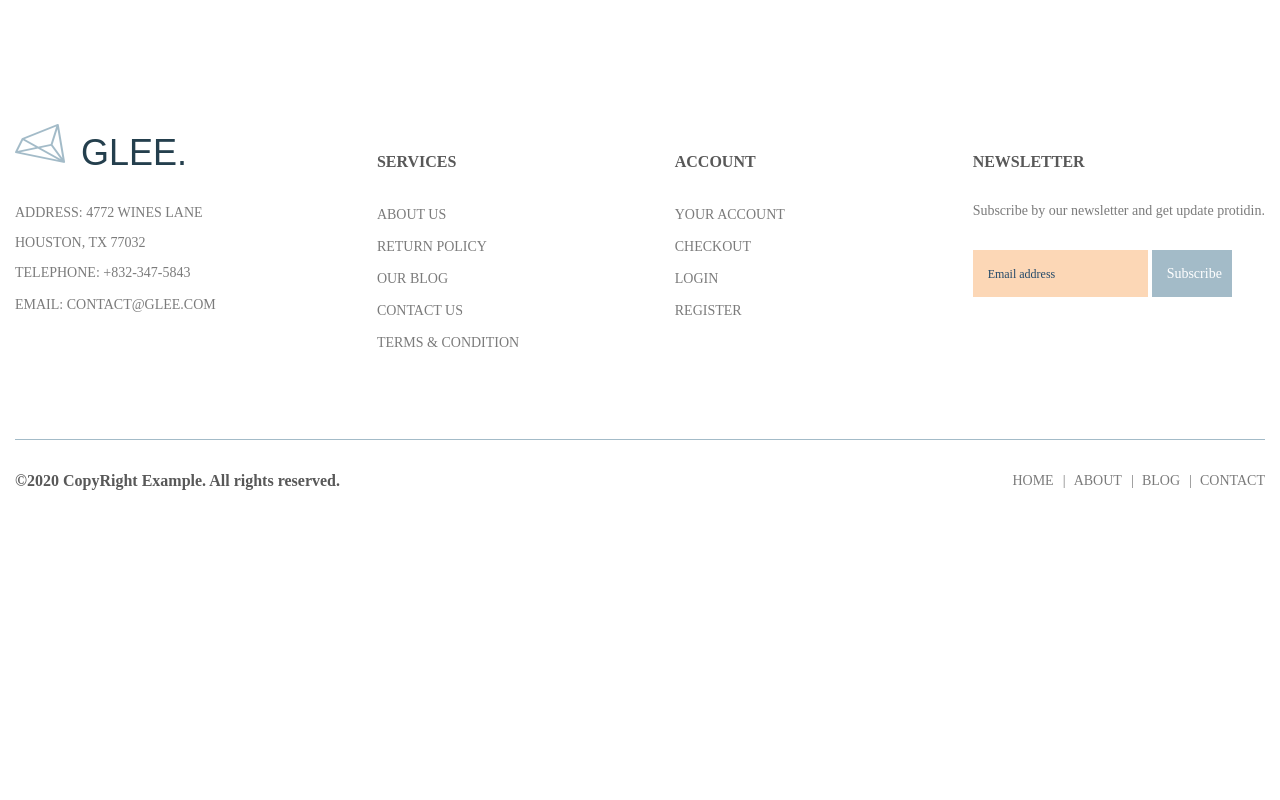
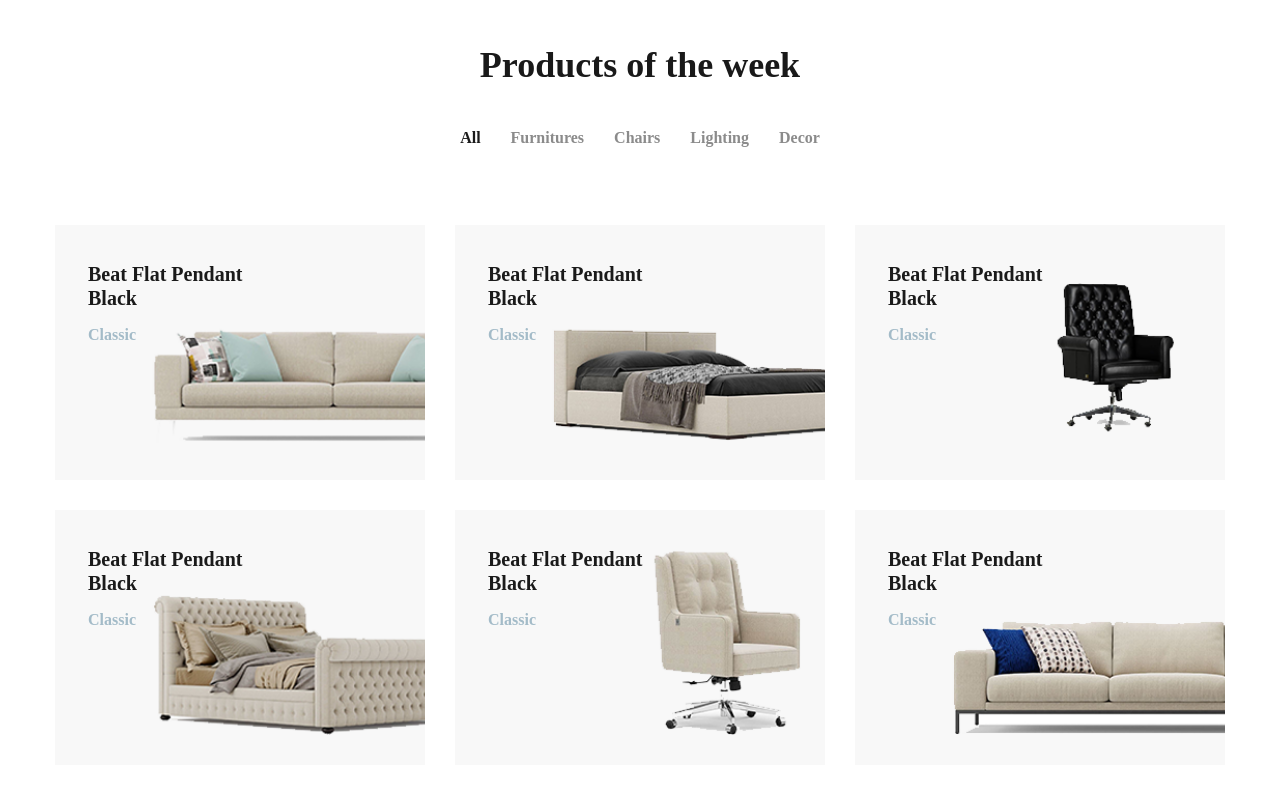
Before and after one commit to Alekseywow/Traning-magazin-, a website: page app/index.html in a window 1280 px wide. Shown: the part 2900-3700 px from the top of the page. Before the commit the page ends 3422 px from the top, so only its background shows below. Drawn offline with nearby package versions, Linux system fonts and the light colour scheme; files that its build step writes are made by us from their sources.

Commit message:
added design

```diff
--- a/app/index.html
+++ b/app/index.html
@@ -172,14 +172,14 @@
                         Products of the week
                     </h2>
                     <div class="product__button">
-                        <button class="product__button-link product__button-link--active">All</button>
-                        <button class="product__button-link">Furnitures</button>
-                        <button class="product__button-link">Chairs</button>
-                        <button class="product__button-link">Lighting</button>
-                        <button class="product__button-link">Decor</button>
+                        <button class="product__button-link product__button-link--active" data-filter="all">All</button>
+                        <button class="product__button-link" data-filter=".category-a" >Furnitures</button>
+                        <button class="product__button-link" data-filter=".category-b">Chairs</button>
+                        <button class="product__button-link" data-filter=".category-c">Lighting</button>
+                        <button class="product__button-link" data-filter=".category-d">Decor</button>
                     </div>
                     <div class="product__inner">
-                        <div class="product__item">
+                        <div class="product__item mix category-a">
                             <div class="product__item-img__box">
                                 <img src="images/chair/chair_5.png" alt="chair" class="product__item-img">
                                 <div class="product__item-link__box">
@@ -195,7 +195,7 @@
                             <h4 class="product__item-title">Wooden radio</h4>
                             <div class="product__item-price">$29.00</div>
                         </div>
-                        <div class="product__item">
+                        <div class="product__item mix category-a">
                             <div class="product__item-img__box">
                                 <img src="images/chair/chair_5.png" alt="chair" class="product__item-img">
                                 <div class="product__item-link__box">
@@ -211,7 +211,7 @@
                             <h4 class="product__item-title">Wooden radio</h4>
                             <div class="product__item-price">$29.00</div>
                         </div>
-                        <div class="product__item">
+                        <div class="product__item mix category-b">
                             <div class="product__item-img__box">
                                 <img src="images/chair/chair_5.png" alt="chair" class="product__item-img">
                                 <div class="product__item-link__box">
@@ -227,7 +227,7 @@
                             <h4 class="product__item-title">Wooden radio</h4>
                             <div class="product__item-price">$29.00</div>
                         </div>
-                        <div class="product__item">
+                        <div class="product__item mix category-b">
                             <div class="product__item-img__box">
                                 <img src="images/chair/chair_5.png" alt="chair" class="product__item-img">
                                 <div class="product__item-link__box">
@@ -243,7 +243,7 @@
                             <h4 class="product__item-title">Wooden radio</h4>
                             <div class="product__item-price">$29.00</div>
                         </div>
-                        <div class="product__item">
+                        <div class="product__item mix category-c">
                             <div class="product__item-img__box">
                                 <img src="images/chair/chair_5.png" alt="chair" class="product__item-img">
                                 <div class="product__item-link__box">
@@ -259,7 +259,7 @@
                             <h4 class="product__item-title">Wooden radio</h4>
                             <div class="product__item-price">$29.00</div>
                         </div>
-                        <div class="product__item">
+                        <div class="product__item mix category-c">
                             <div class="product__item-img__box">
                                 <img src="images/chair/chair_5.png" alt="chair" class="product__item-img">
                                 <div class="product__item-link__box">
@@ -275,7 +275,7 @@
                             <h4 class="product__item-title">Wooden radio</h4>
                             <div class="product__item-price">$29.00</div>
                         </div>
-                        <div class="product__item">
+                        <div class="product__item mix category-d">
                             <div class="product__item-img__box">
                                 <img src="images/chair/chair_5.png" alt="chair" class="product__item-img">
                                 <div class="product__item-link__box">
@@ -291,7 +291,7 @@
                             <h4 class="product__item-title">Wooden radio</h4>
                             <div class="product__item-price">$29.00</div>
                         </div>
-                        <div class="product__item">
+                        <div class="product__item mix category-d">
                             <div class="product__item-img__box">
                                 <img src="images/chair/chair_5.png" alt="chair" class="product__item-img">
                                 <div class="product__item-link__box">
@@ -344,6 +344,65 @@ Euismod
                                 <img src="images/arrow.svg" alt="shape">
                             </button>
                         </div>
+                    </div>
+                </div>
+            </div>
+        </section>
+        <section class="design">
+            <div class="container design__container">
+                <h2 class="title">
+                    Products of the week
+                </h2>
+                <div class="design__button" >
+                    <button class="design__button-link design__button-link--active " data-filter="all">All</button>
+                    <button class="design__button-link" data-filter=".category-e">Furnitures</button>
+                    <button class="design__button-link"
+                    data-filter=".category-i">Chairs</button>
+                    <button class="design__button-link" data-filter=".category-g">Lighting</button>
+                    <button class="design__button-link" data-filter=".category-k">Decor</button>
+                </div>
+                <div class="design__inner">
+                    <div class="design__inner-item mix category-e" style="background-image: url(../images/design/design_1.png)">
+                        <h5 class="design__inner-item__title">Beat Flat Pendant
+                            Black</h5>
+                        <p class="design__inner-item__subtitle">
+                            Classic
+                        </p>
+                    </div>
+                    <div class="design__inner-item mix category-g"         style="background-image: url(images/design/design_2.png);">
+                        <h5 class="design__inner-item__title">Beat Flat Pendant
+                            Black</h5>
+                        <p class="design__inner-item__subtitle">
+                            Classic
+                        </p>
+                    </div>
+                    <div class="design__inner-item mix category-k"         style="background-image: url(images/design/design_3.png);">
+                        <h5 class="design__inner-item__title">Beat Flat Pendant
+                            Black</h5>
+                        <p class="design__inner-item__subtitle">
+                            Classic
+                        </p>
+                    </div>
+                    <div class="design__inner-item mix category-i"         style="background-image: url(images/design/design_4.png);">
+                        <h5 class="design__inner-item__title">Beat Flat Pendant
+                            Black</h5>
+                        <p class="design__inner-item__subtitle">
+                            Classic
+                        </p>
+                    </div>
+                    <div class="design__inner-item mix category-i"         style="background-image: url(images/design/design_5.png);">
+                        <h5 class="design__inner-item__title">Beat Flat Pendant
+                            Black</h5>
+                        <p class="design__inner-item__subtitle">
+                            Classic
+                        </p>
+                    </div>
+                    <div class="design__inner-item mix category-d"         style="background-image: url(images/design/design_6.png);">
+                        <h5 class="design__inner-item__title">Beat Flat Pendant
+                            Black</h5>
+                        <p class="design__inner-item__subtitle">
+                            Classic
+                        </p>
                     </div>
                 </div>
             </div>
@@ -456,6 +515,10 @@ Euismod
         </div>
     </footer>
 
+
+
+
+
     <script src="js/main.min.js"></script>
 </body>
 </html>
--- a/app/js/main.js
+++ b/app/js/main.js
@@ -8,4 +8,6 @@ $(function(){
     });
 
     var mixer = mixitup('.product__inner');
+    var mixer = mixitup('.design__inner');
+
 });
--- a/app/scss/style.scss
+++ b/app/scss/style.scss
@@ -5,6 +5,7 @@
 // Шрифты
 
 @import 'libs';
+// набор инструментов
 
 @import 'reset';
 // Сброс стилей
@@ -292,6 +293,7 @@
         line-height: 1.2;
         color: #8b8b8b;
         transition: all .5s;
+        background-color: #fff;
         &--active{
             color: #1a1a1a;
         }
@@ -412,6 +414,67 @@
 
 }
 
+.design {
+    &__container{
+        width: 1200px;
+        margin: 0 auto;
+    }
+    &__button {
+        display: flex;
+        justify-content: center;
+    }
+    &__button-link{
+        border: none;
+        background-color: #fff;
+        margin-bottom: 78px;
+        padding: 0;
+        @extend %dssans-700;
+        font-size: 16px;
+        line-height: 1.2;
+        color: #8b8b8b;
+        transition: all .5s;
+        &--active{
+            color: #1a1a1a;
+        }
+        &:hover{
+            color: #1a1a1a;
+        }
+    }
+    &__button-link + .design__button-link {
+        padding-left: 30px;
+    }
+    &__inner{
+        display: grid;
+        min-height: 540px;
+        grid-template-columns: repeat(3, 1fr);
+        grid-template-rows: repeat(2, 1fr);
+        grid-column-gap: 30px;
+        grid-row-gap: 30px;
+        &-item{
+            background-repeat: no-repeat;
+            background-size: cover;
+            background-position: center center;
+            overflow: hidden;
+            padding-top: 37px;
+            padding-left: 33px;
+            &__title{
+                width: 170px;
+                @extend %dssans-700;
+                font-size: 20px;
+                line-height: 1.2;
+                color: #1a1a1a;
+                margin-bottom: 15px;
+            }
+            &__subtitle{
+                @extend %dssans-700;
+                font-size: 16px;
+                line-height: 1.2;
+                color: #a3bbc8;
+            }
+        }
+    }
+}
+
 
 
 
```
Also changed, not shown: app/images/design/design_1.png (added), app/images/design/design_2.png (added), app/images/design/design_3.png (added), app/images/design/design_4.png (added), app/images/design/design_5.png (added), app/images/design/design_6.png (added), app/js/main.min.js.
